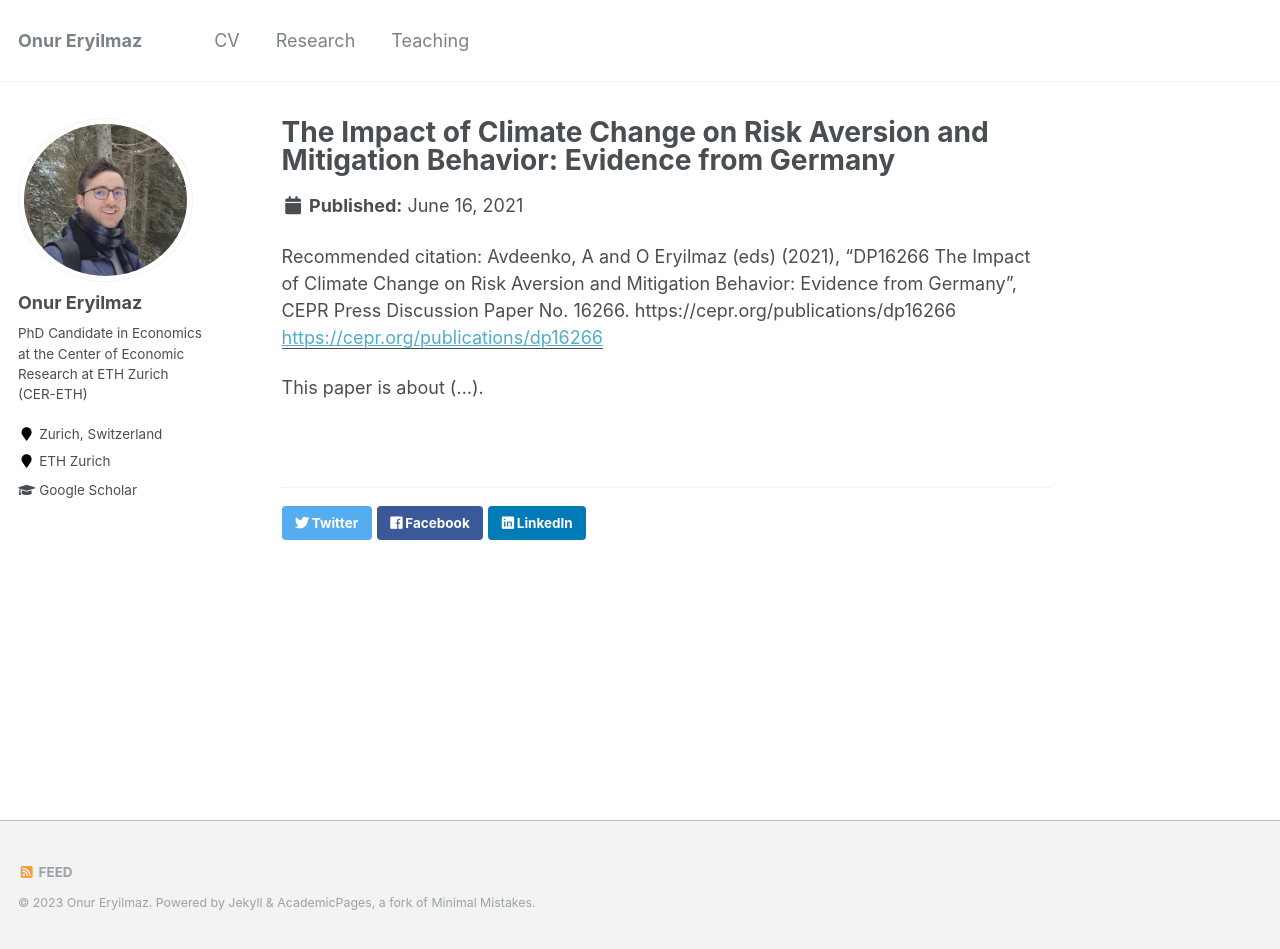
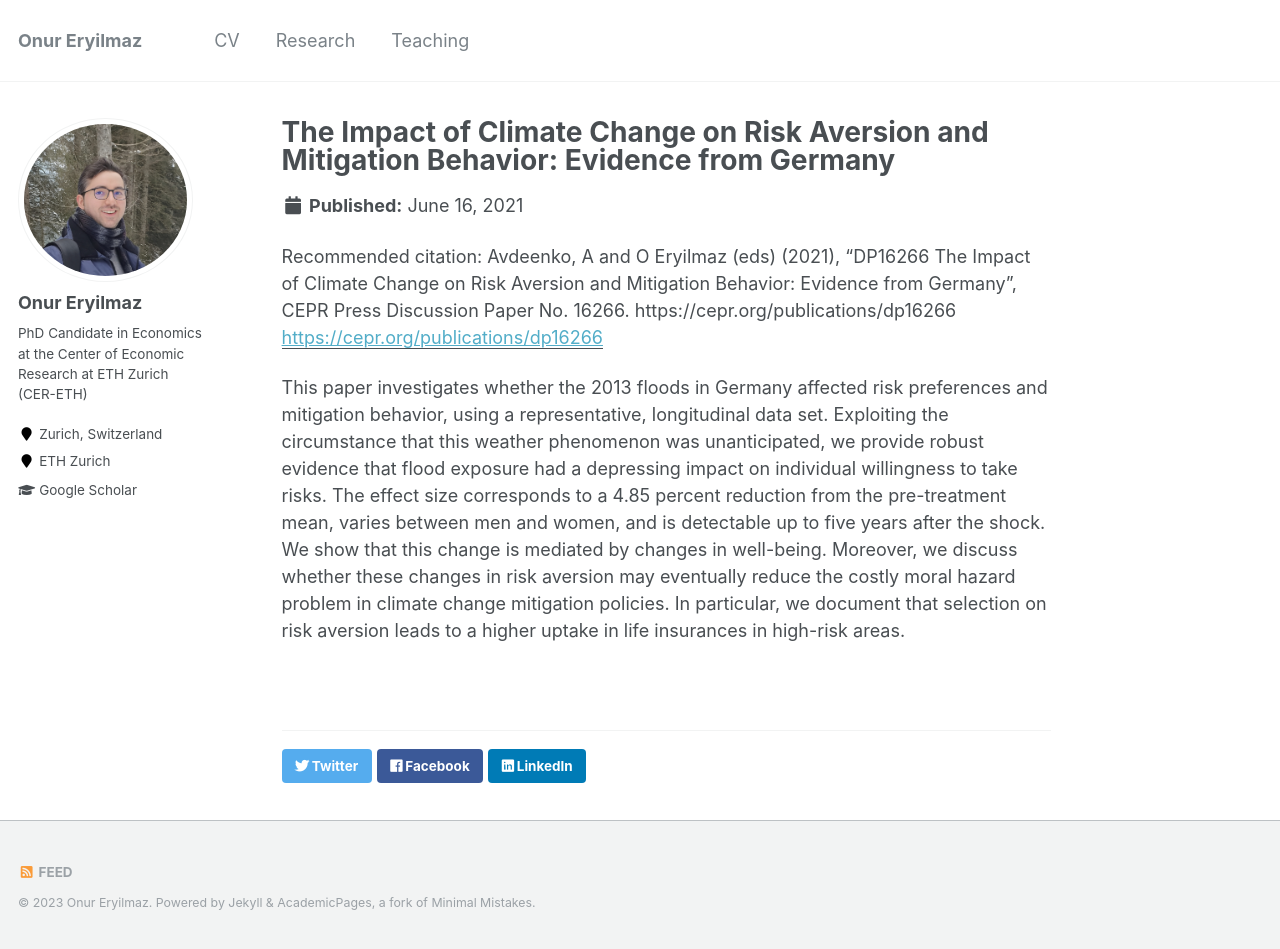
Before and after one commit to oeryilmaz/oeryilmaz.github.io, a Jekyll site: the page built from _publications/2009-10-01-paper-title-number-1.md, in a window 1280 px wide and 949 px high. Built offline with Jekyll 4.4.1, drawn with Linux system fonts in a browser that asks for light colours.

Commit message:
Update 2009-10-01-paper-title-number-1.md

```diff
--- a/_publications/2009-10-01-paper-title-number-1.md
+++ b/_publications/2009-10-01-paper-title-number-1.md
@@ -8,4 +8,4 @@ paperurl: 'https://cepr.org/publications/dp16266'
 linktext: 'CEPR Discussion Paper No. 16266'   # Add this line
 citation: 'Avdeenko, A and O Eryilmaz (eds) (2021), “DP16266 The Impact of Climate Change on Risk Aversion and Mitigation Behavior: Evidence from Germany”, CEPR Press Discussion Paper No. 16266. https://cepr.org/publications/dp16266'
 ---
-This paper is about (...).
+This paper investigates whether the 2013 floods in Germany affected risk preferences and mitigation behavior, using a representative, longitudinal data set. Exploiting the circumstance that this weather phenomenon was unanticipated, we provide robust evidence that flood exposure had a depressing impact on individual willingness to take risks. The effect size corresponds to a 4.85 percent reduction from the pre-treatment mean, varies between men and women, and is detectable up to five years after the shock. We show that this change is mediated by changes in well-being. Moreover, we discuss whether these changes in risk aversion may eventually reduce the costly moral hazard problem in climate change mitigation policies. In particular, we document that selection on risk aversion leads to a higher uptake in life insurances in high-risk areas.
```
